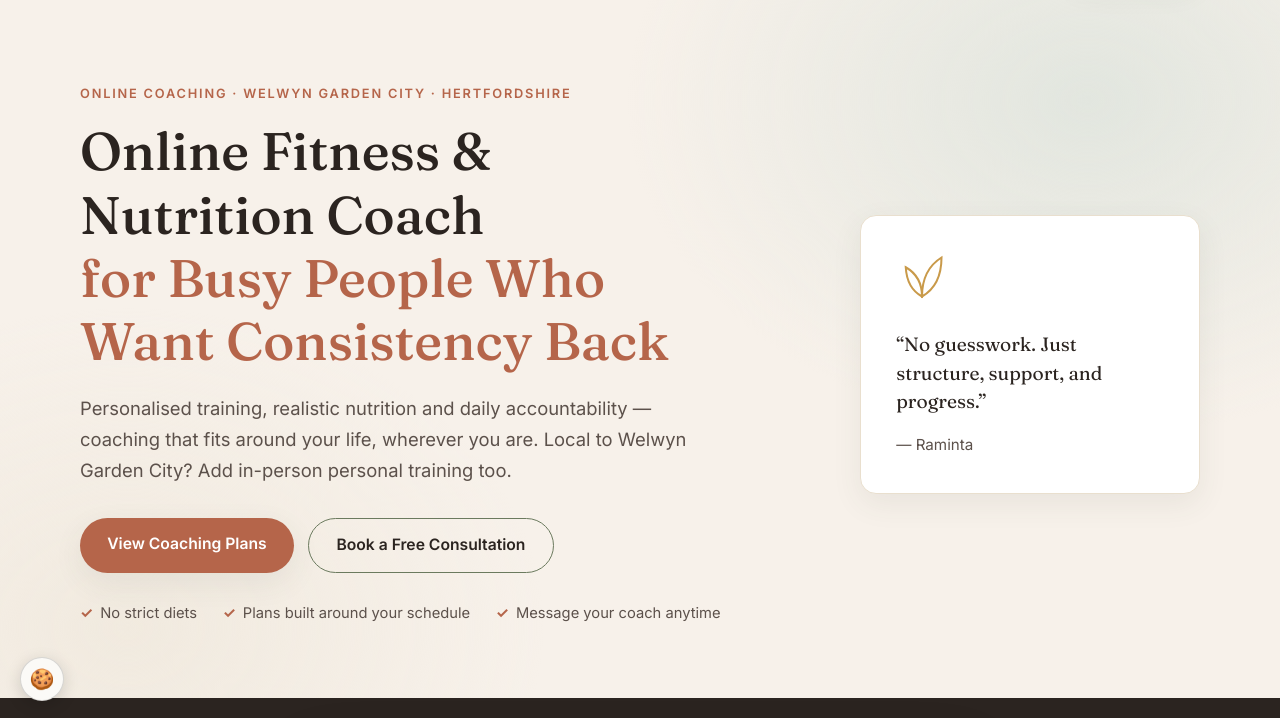
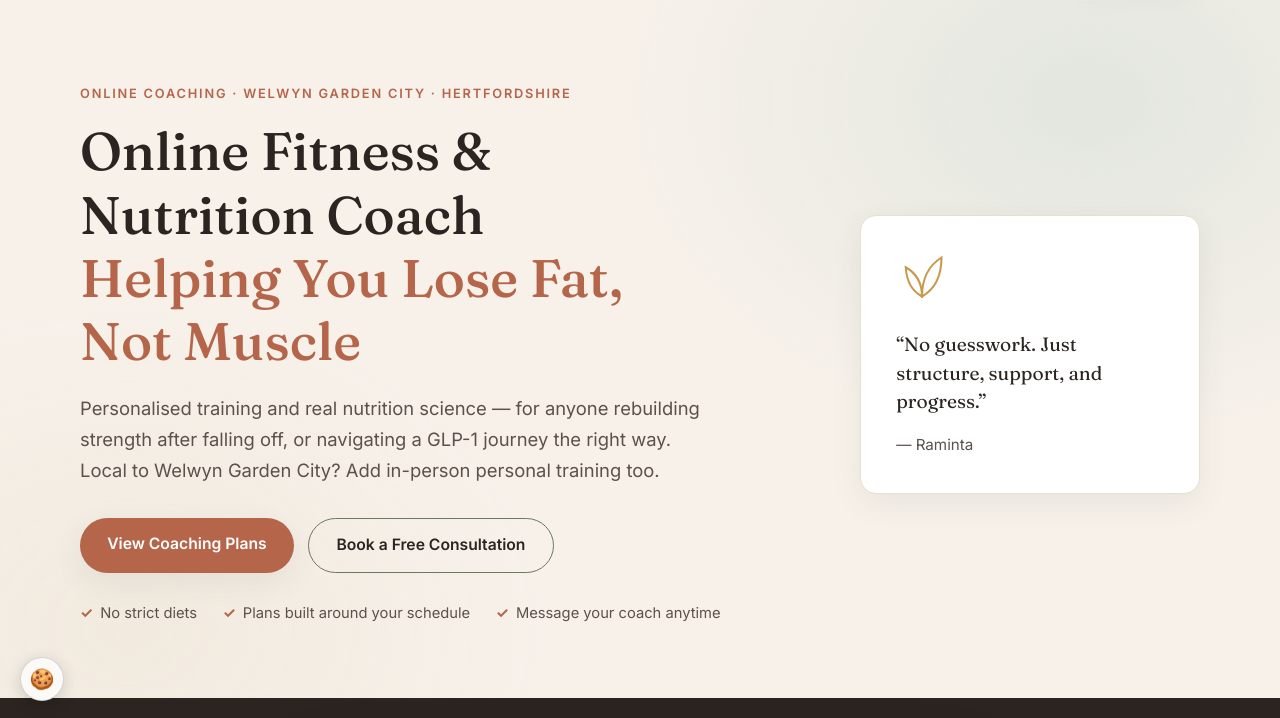
Before and after one commit to alectronic0/ramnita.coach, a plain HTML site: page index.html in a window 1280 px wide. Shown: the part 79-797 px from the top of the page. Drawn offline with Linux system fonts and the light colour scheme.

Commit message:
Copy update: update home page hero title to 'Helping You Lose Fat, Not Muscle' and rewrite lead text to mention rebuilding strength and GLP-1 journeys

```diff
--- a/index.html
+++ b/index.html
@@ -343,11 +343,11 @@
       <div class="container hero-inner">
         <div class="hero-copy reveal">
           <p class="eyebrow">Online Coaching &middot; Welwyn Garden City &middot; Hertfordshire</p>
-          <h1>Online Fitness &amp; Nutrition Coach<br><span class="accent">for Busy People Who Want Consistency Back</span></h1>
+          <h1>Online Fitness &amp; Nutrition Coach<br><span class="accent">Helping You Lose Fat, Not Muscle</span></h1>
           <p class="lead">
-            Personalised training, realistic nutrition and daily accountability — coaching that fits
-            around your life, wherever you are. Local to Welwyn Garden City? Add in-person
-            personal training too.
+            Personalised training and real nutrition science — for anyone rebuilding strength after
+            falling off, or navigating a GLP-1 journey the right way. Local to Welwyn Garden City?
+            Add in-person personal training too.
           </p>
           <div class="hero-actions">
             <a class="btn btn-primary" href="https://app.hubfit.com/plans/688387865c56841b3dd9c6ea" target="_blank" rel="noopener" data-track="hero_cta_click" data-track-label="View Coaching Plans — hero">View Coaching Plans</a>
```
